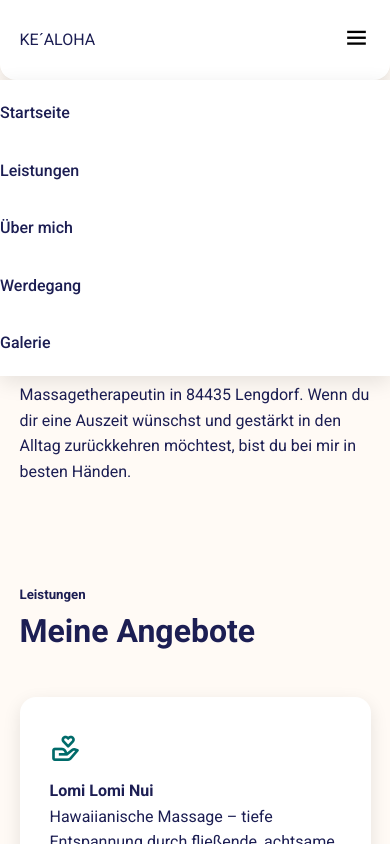
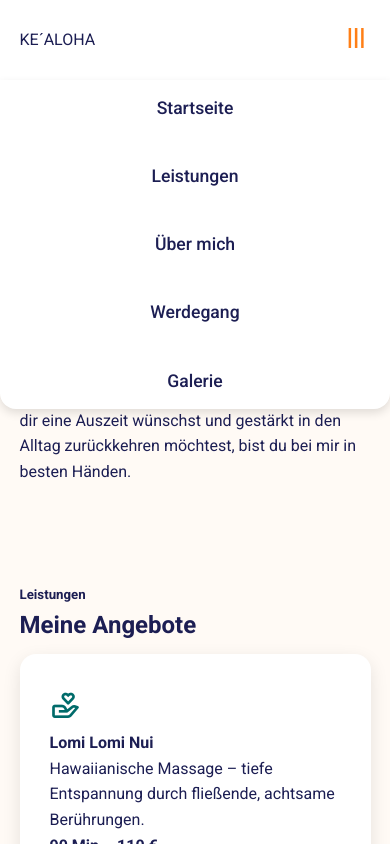
Before and after one commit to moritzwendt/Projekt-ESTH, a plain HTML site: page index.html in a window 390 px wide. Both pictures are taken after a click on the button 356 px from the left and 40 px from the top of the page. Shown: the top 844 px of the page. Drawn offline with nearby package versions, Linux system fonts and the light colour scheme.

Commit message:
fixes28102025

```diff
--- a/script.js
+++ b/script.js
@@ -1,19 +1,29 @@
 function openMenu() {
     const nav = document.querySelector('nav');
-    nav.classList.toggle('open');
+    const menu = nav.querySelector('ul');
+    const button = document.getElementById('menuButton');
 
-    const menu = nav.querySelector('ul');
-    if (nav.classList.contains('open')) {
-        menu.style.display = 'flex';
-        menu.style.flexDirection = 'column';
-        menu.style.position = 'absolute';
-        menu.style.top = '80px';
-        menu.style.right = '0';
-        menu.style.background = '#fff';
-        menu.style.width = '100%';
-        menu.style.padding = '20px 0';
-        menu.style.boxShadow = '0 6px 20px rgba(0,0,0,0.1)';
+    nav.classList.toggle('menu-active');
+
+    if (nav.classList.contains('menu-active')) {
+        menu.classList.add('menu-show');
+        menu.classList.remove('menu-hide');
+        button.classList.add('active');
+        document.body.style.overflow = 'hidden';
     } else {
-        menu.removeAttribute('style');
+        menu.classList.remove('menu-show');
+        menu.classList.add('menu-hide');
+        button.classList.remove('active');
+        document.body.style.overflow = '';
     }
+
+    menu.querySelectorAll('a').forEach(link => {
+        link.addEventListener('click', () => {
+            nav.classList.remove('menu-active');
+            menu.classList.remove('menu-show');
+            menu.classList.add('menu-hide');
+            button.classList.remove('active');
+            document.body.style.overflow = '';
+        });
+    });
 }
--- a/style.css
+++ b/style.css
@@ -159,23 +159,26 @@ section {
     box-shadow: var(--shadow);
 }
 
+.right{
+    display: grid;
+    justify-items: center;
+    align-items: center;
+}
 /* ---------- LEISTUNGEN ---------- */
-.skills h2 {
-    font-size: var(--font-h2);
-    margin-bottom: 40px;
+.skill-items {
+    display: grid;
+    grid-template-columns: repeat(auto-fit, minmax(280px, 1fr));
+    gap: 30px;
 }
 
-.skill-items {
-    display: flex;
-    gap: 30px;
-    flex-wrap: wrap;
+.skills h2{
+    padding-bottom: 10px;
 }
 
 .skill-items .item {
     background-color: #fff;
     border-radius: var(--radius);
     padding: 30px;
-    flex: 1 1 280px;
     box-shadow: var(--shadow);
     transition: transform 0.3s ease;
 }
@@ -187,6 +190,7 @@ section {
 .skill-items .icon {
     font-size: 32px;
     color: var(--clr-secondary);
+    margin-bottom: -5px;
 }
 
 /* ---------- ABOUT ---------- */
@@ -297,6 +301,101 @@ footer a:hover {
     color: var(--clr-primary);
 }
 
+nav {
+    position: relative;
+    z-index: 1000;
+    border-radius: 0 0 var(--radius) var(--radius);
+    box-shadow: var(--shadow);
+    transition: border-radius 0.35s ease, box-shadow 0.35s ease;
+}
+
+nav ul {
+    display: none;
+    flex-direction: column;
+    align-items: center;
+    position: absolute;
+    top: 80px;
+    right: 0;
+    width: 100%;
+    background: #fff;
+    border-radius: 0 0 var(--radius) var(--radius);
+    padding: 10px 0;
+    box-shadow: 0 4px 10px rgba(0,0,0,0.12);
+    opacity: 0;
+    transform: translateY(-10px);
+    pointer-events: none;
+    transition: all 0.35s ease;
+    z-index: 900;
+}
+
+nav ul.menu-show {
+    display: flex;
+    opacity: 1;
+    transform: translateY(0);
+    pointer-events: auto;
+    animation: dropIn 0.35s ease forwards;
+}
+
+nav ul.menu-hide {
+    display: flex;
+    opacity: 0;
+    transform: translateY(-10px);
+    pointer-events: none;
+    animation: dropOut 0.35s ease forwards;
+}
+
+@keyframes dropIn {
+    0% { opacity: 0; transform: translateY(-10px); }
+    100% { opacity: 1; transform: translateY(0); }
+}
+
+@keyframes dropOut {
+    0% { opacity: 1; transform: translateY(0); }
+    100% { opacity: 0; transform: translateY(-10px); }
+}
+
+nav ul li {
+    margin: 4px 0;
+}
+
+nav ul a {
+    font-size: 1.1rem;
+    color: var(--clr-text);
+    transition: color 0.3s ease;
+}
+
+nav ul a:hover {
+    color: var(--clr-primary);
+}
+
+#menuButton {
+    display: flex;
+    justify-content: center;
+    align-items: center;
+    background: none;
+    border: none;
+    font-size: 30px;
+    color: var(--clr-secondary);
+    z-index: 1001;
+    transition: transform 0.3s ease, color 0.3s ease;
+}
+
+#menuButton.active i {
+    transform: rotate(90deg);
+    color: var(--clr-primary);
+}
+
+nav {
+    border-radius: 0 0 var(--radius) var(--radius);
+    box-shadow: var(--shadow);
+    transition: border-radius 0.35s ease, box-shadow 0.35s ease;
+}
+
+nav.menu-active {
+    border-radius: 0;
+    box-shadow: none;
+}
+
 @media (max-width: 1200px) {
     .main .left h1 {
         font-size: 2rem;
```
